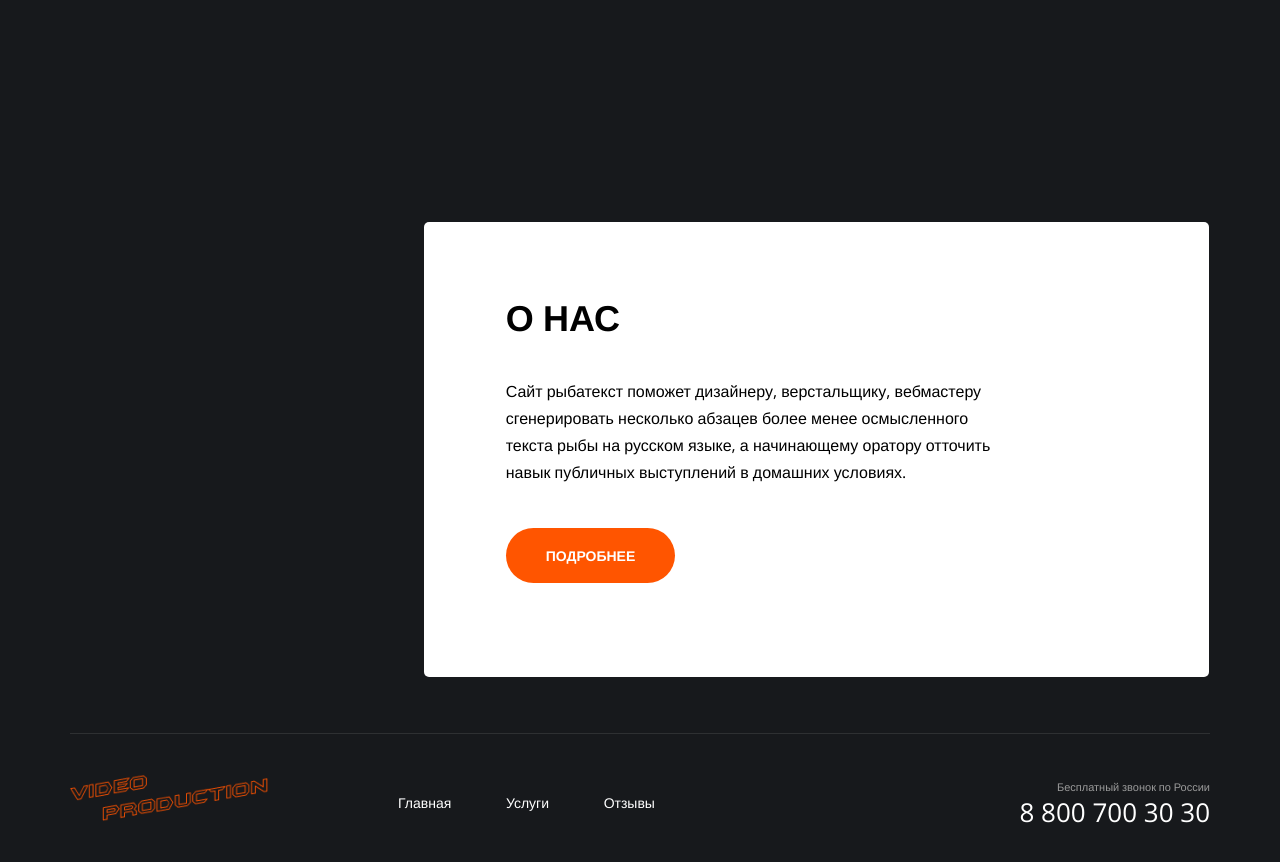
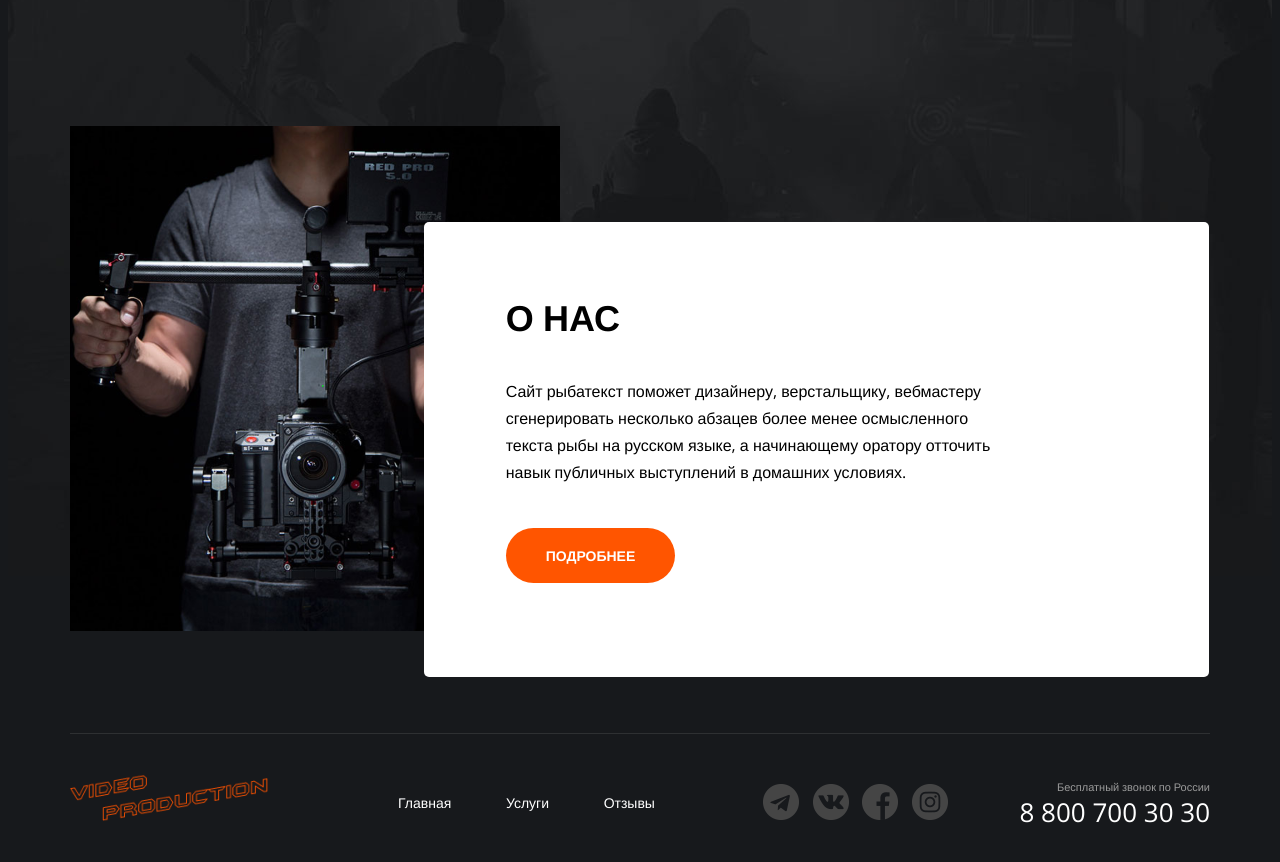
Before and after one commit to kurguzovadina/video-production, a plain HTML site: page index.html in a window 1280 px wide. Shown: the part 2080-2942 px from the top of the page. Drawn offline with nearby package versions, Linux system fonts and the light colour scheme; the site is published under a folder, as on GitHub Pages, so addresses that start at the root find nothing.

Commit message:
Отстилизовала главную страницу

```diff
--- a/main.css
+++ b/main.css
@@ -9,7 +9,7 @@ body {
 }
 
 .main-page-container {
-    background: url(/img/hero.png) center top no-repeat, url(/img/bottom-pic.png) center bottom 306px no-repeat;
+    background: url(./img/hero.png) center top no-repeat, url(./img/bottom-pic.png) center bottom 306px no-repeat;
 
 }
 
@@ -361,7 +361,7 @@ p {
     content: "";
     width: 490px;
     height: 505px;
-    background: url(/img/cameraman.png) center center / cover no-repeat;
+    background: url(./img/cameraman.png) center center / cover no-repeat;
 }
 
 .about__desc {
@@ -445,33 +445,33 @@ p {
 }
 
 .social__item-icon-telegram .socials__link {
-    background-image: url(/img/telegram.png);
+    background-image: url(./img/telegram.png);
 }
 
 .social__item-icon-telegram .socials__link:hover {
-    background-image: url(/img/t2.png);
+    background-image: url(./img/t2.png);
 }
 
 .social__item-icon-vk .socials__link {
-    background-image: url(/img/vk.png)
+    background-image: url(./img/vk.png)
 }
 
 .social__item-icon-vk .socials__link:hover {
-    background-image: url(/img/vk2.png)
+    background-image: url(./img/vk2.png)
 }
 
 .social__item-icon-facebook .socials__link {
-    background-image: url(/img/f.png)
+    background-image: url(./img/f.png)
 }
 .social__item-icon-facebook .socials__link:hover {
-    background-image: url(/img/f2.png)
+    background-image: url(./img/f2.png)
 }
 
 .social__item-icon-instagram .socials__link {
-    background-image: url(/img/in.png)
+    background-image: url(./img/in.png)
 }
 .social__item-icon-instagram .socials__link:hover {
-    background-image: url(/img/in2.png)
+    background-image: url(./img/in2.png)
 }
 
 .contacts__footer {
```
